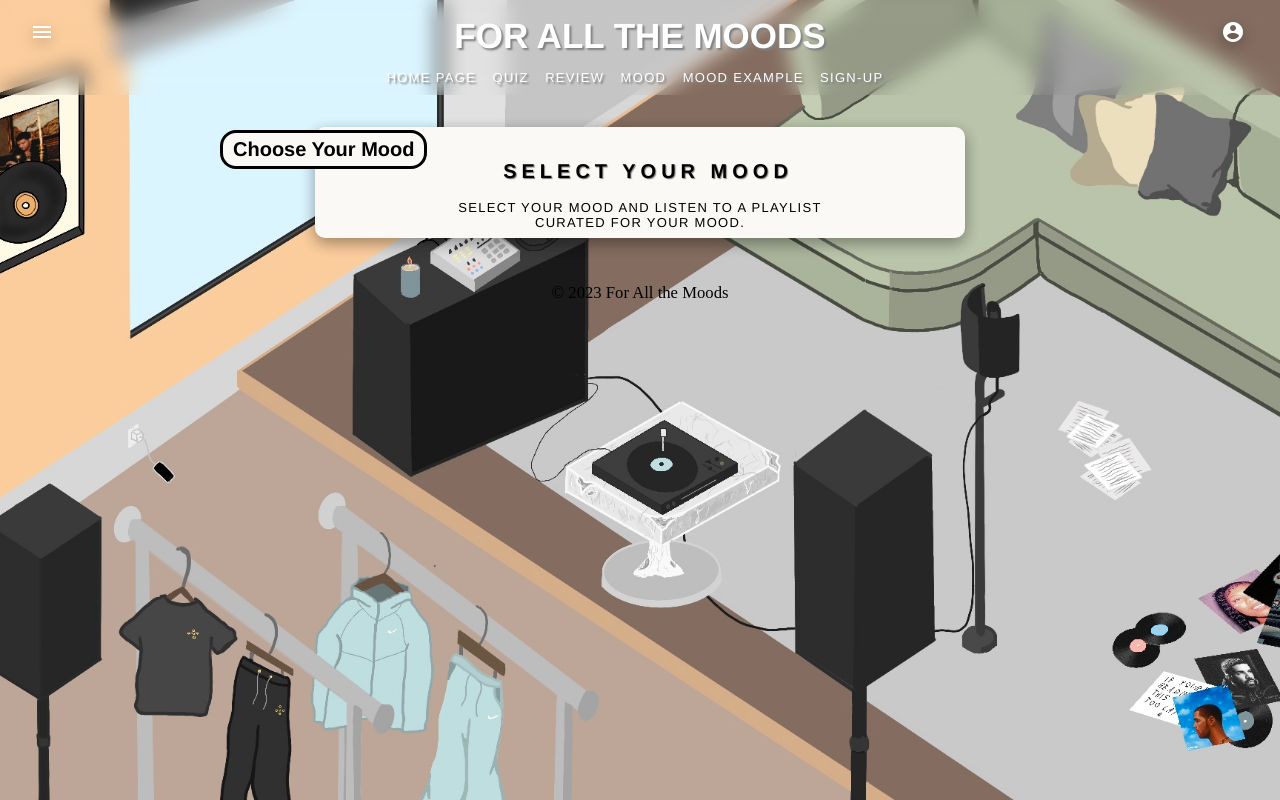
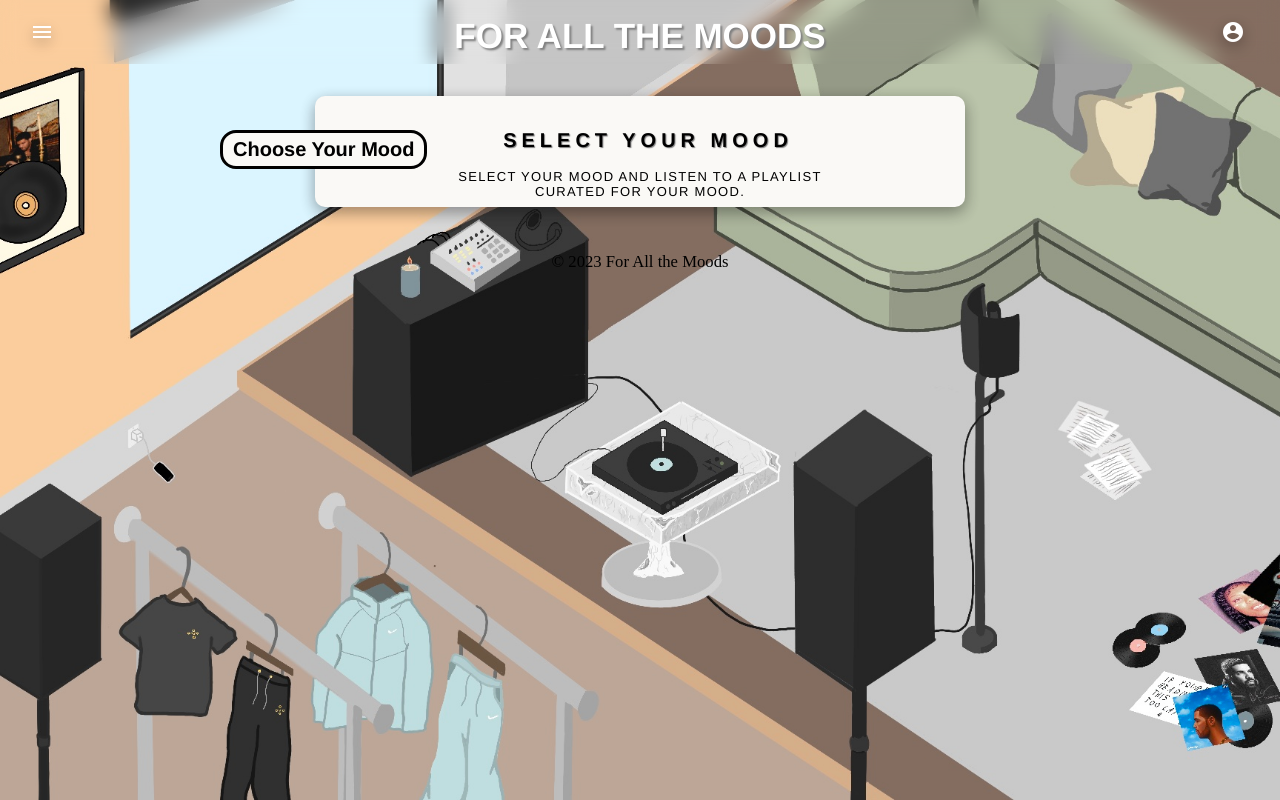
Before and after one commit to info340b-au23/project-forallthemoods, a React (Create React App) app: page /mood in a window 1280 px wide. Built offline with nearby package versions, Linux system fonts and the light colour scheme.

Commit message:
tika deleted navigation from mood.js

```diff
--- a/src/mood.js
+++ b/src/mood.js
@@ -29,17 +29,6 @@ export function MoodPage()  {
                 <span className="menu material-icons">menu</span>
                 <header>FOR ALL THE MOODS</header>
                 <span className="profile material-icons">account_circle</span>
-
-                <nav>
-                    <ul>
-                        <li><Link to="/">HOME PAGE</Link></li>
-                        <li><Link to="/quiz">QUIZ</Link></li>
-                        <li><Link to="/review">REVIEW</Link></li>
-                        <li><Link to="/mood">MOOD</Link></li>
-                        <li><Link to="/eg_mood">MOOD EXAMPLE</Link></li>
-                        <li><Link to="/signup">SIGN-UP</Link></li>
-                    </ul>
-                </nav>
             </div>
 
             <div className={`selector-container ${showModal ? 'modal-container' : ''}`}>
```
